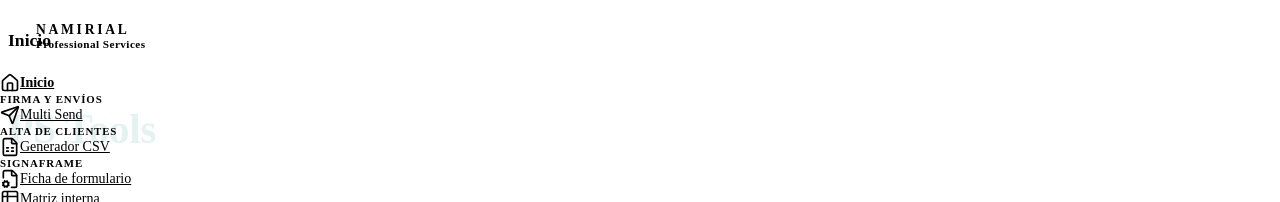
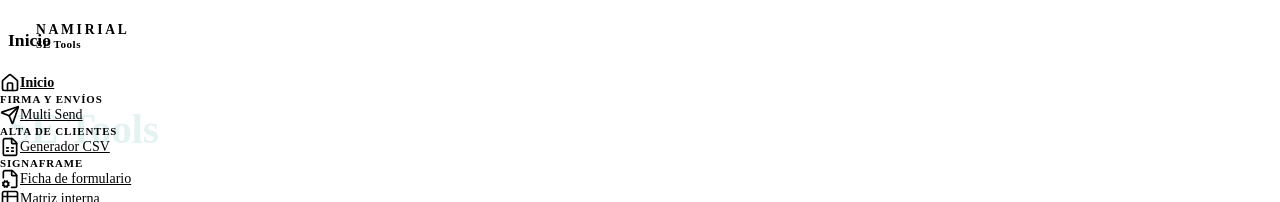
Before and after one commit to MarcosLancellotti2225/PShome, a React (Vite) app: page / in a window 1280 px wide. Shown: the top 202 px of the page. Built offline with nearby package versions, Linux system fonts and the light colour scheme; the HTML template or start-up script is replaced by a standard one.

Commit message:
v2.2.1 Renombrar la app de PS Tools a SE Tools
Co-Authored-By: Claude Opus 5.5 <noreply@anthropic.com>
Claude-Session: https://claude.ai/code/session_01T6pbypZBXhLPdULK9dsW7U

```diff
--- a/index.html
+++ b/index.html
@@ -4,7 +4,7 @@
     <meta charset="UTF-8" />
     <link rel="icon" type="image/svg+xml" href="/vite.svg" />
     <meta name="viewport" content="width=device-width, initial-scale=1.0" />
-    <title>Namirial · Professional Services</title>
+    <title>Namirial · SE Tools</title>
     <link rel="preconnect" href="https://fonts.googleapis.com">
     <link rel="preconnect" href="https://fonts.gstatic.com" crossorigin>
     <link href="https://fonts.googleapis.com/css2?family=Open+Sans:wght@400;500;600;700;800&display=swap" rel="stylesheet">
--- a/src/components/layout/Sidebar.jsx
+++ b/src/components/layout/Sidebar.jsx
@@ -15,7 +15,7 @@ export default function Sidebar({ collapsed, onToggle }) {
         {!collapsed && (
           <div className="sidebar-brand">
             <span className="sidebar-brand-name">Namirial</span>
-            <span className="sidebar-brand-sub">Professional Services</span>
+            <span className="sidebar-brand-sub">SE Tools</span>
           </div>
         )}
       </div>
--- a/src/components/layout/TopBar.jsx
+++ b/src/components/layout/TopBar.jsx
@@ -5,7 +5,7 @@ import './TopBar.css';
 export default function TopBar() {
   const { pathname } = useLocation();
   const toolId = pathname.startsWith('/tools/') ? pathname.split('/')[2] : null;
-  const title = toolId ? findTool(toolId)?.name ?? 'Professional Services' : 'Inicio';
+  const title = toolId ? findTool(toolId)?.name ?? 'SE Tools' : 'Inicio';
 
   return (
     <header className="topbar">
--- a/src/components/ui/index.jsx
+++ b/src/components/ui/index.jsx
@@ -1,4 +1,4 @@
-// Componentes comunes de PS Tools (marca Namirial). Usalos en todas las herramientas
+// Componentes comunes de SE Tools (marca Namirial). Usalos en todas las herramientas
 // en vez de armar botones, cargas de archivo o tablas a mano.
 import { useId, useRef, useState } from 'react';
 import { Upload, CheckCircle2, AlertTriangle, XCircle, Info } from 'lucide-react';
--- a/src/pages/DashboardPage.jsx
+++ b/src/pages/DashboardPage.jsx
@@ -16,7 +16,7 @@ export default function DashboardPage() {
   return (
     <div className="home-page">
       <section className="home-hero">
-        <h2>PS Tools</h2>
+        <h2>SE Tools</h2>
         <p>Todas las herramientas del equipo en un solo lugar. Buscá por lo que necesitás hacer o entrá por sección.</p>
         <label className="home-search">
           <Search size={18} aria-hidden="true" />
```
Also changed, not shown: src/lib/pdf-editor/rewriter.js, 2 other files (tests, documents, lock files or other folders).
